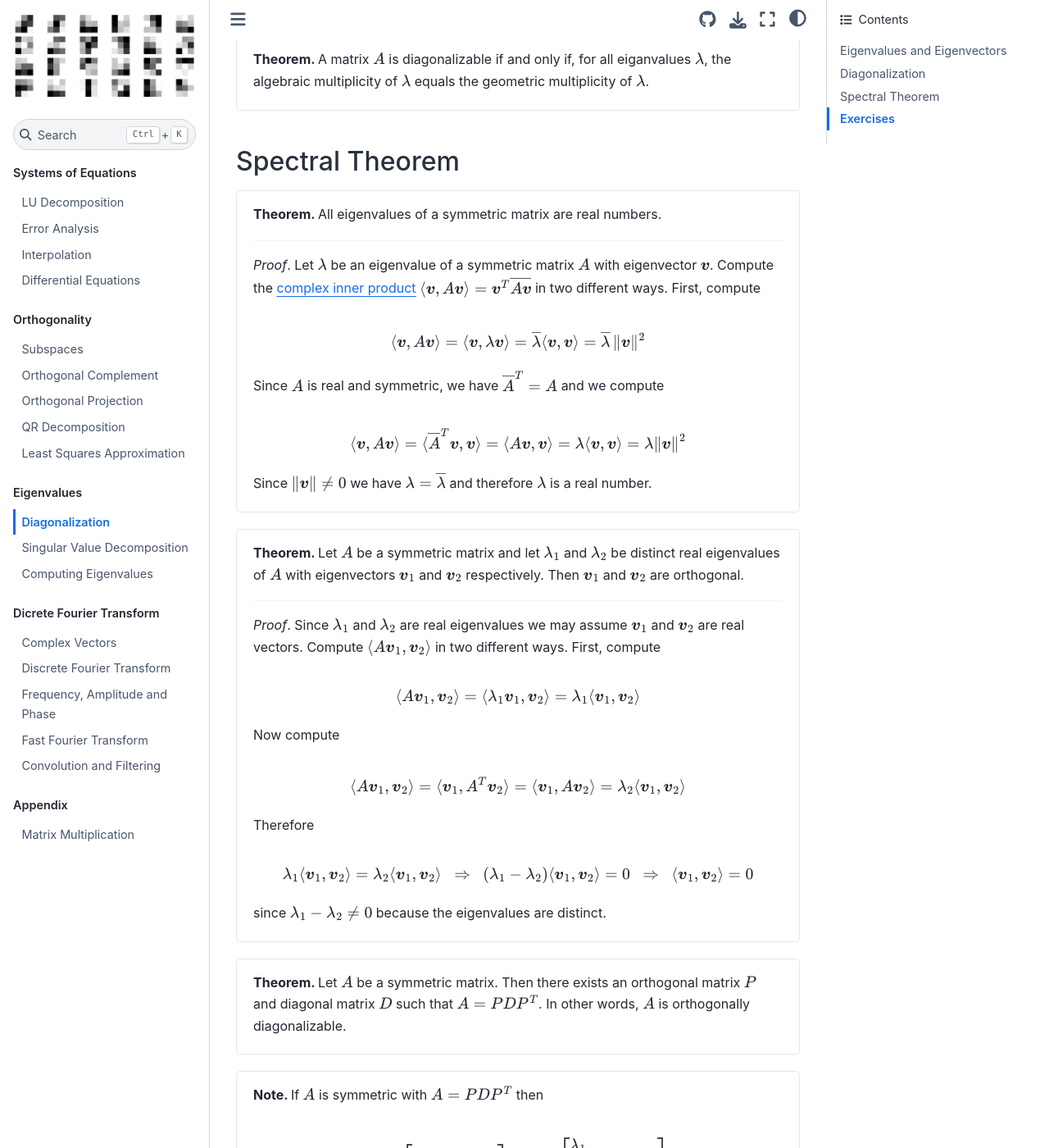
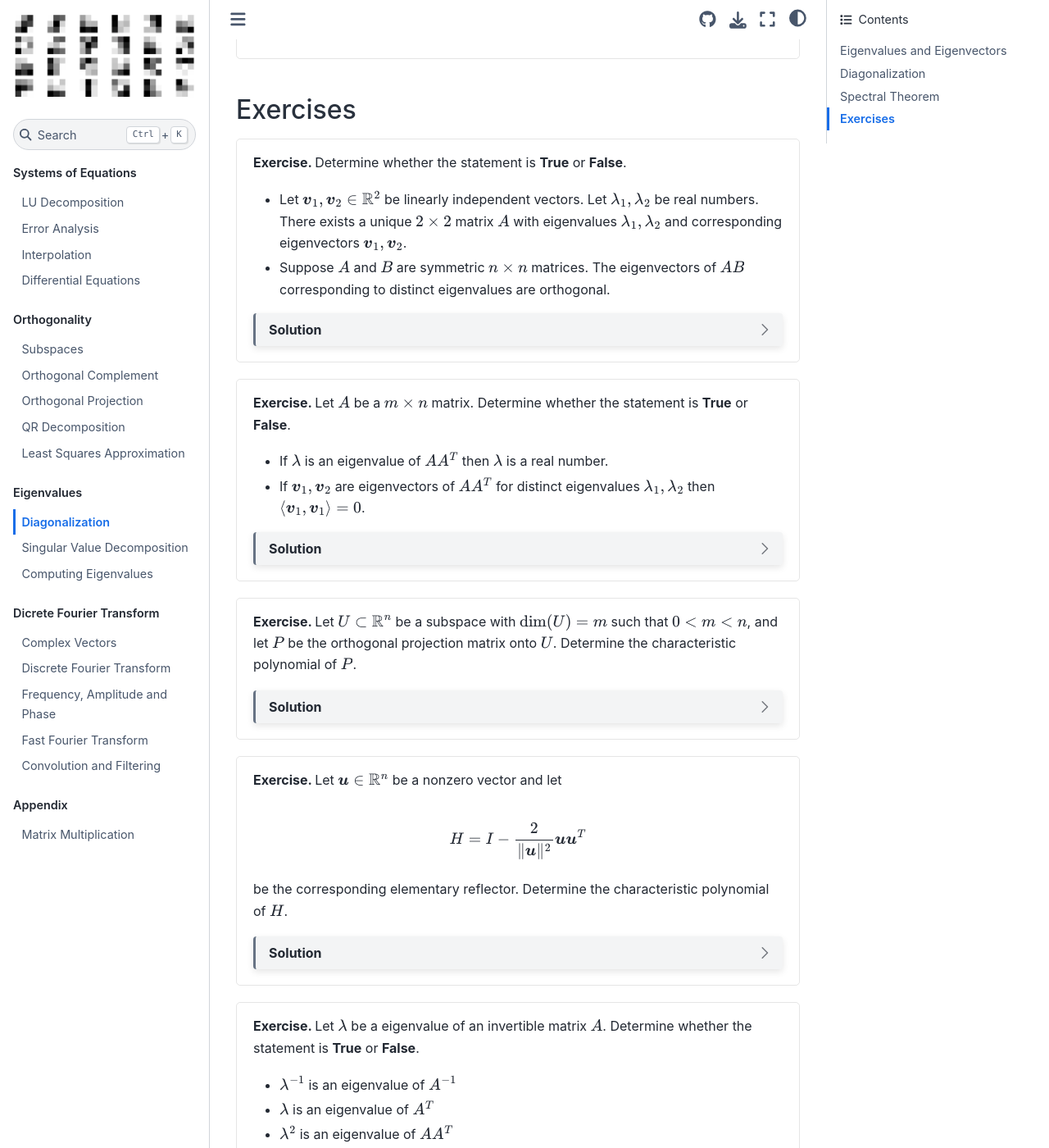
Before and after one commit to UBCMath/MATH307, a Jupyter Book: the page built from eigenvalues/diagonalization.md, in a window 1280 px wide and 1400 px high, scrolled down 3394 px. Shown: the whole window at 82% size. Built offline with Jupyter Book 1.0.4 settings and Sphinx 7.4.7 and the Sphinx Book theme 1.1.4, drawn with Linux system fonts in a browser that asks for light colours; pages that are not in the unit, such as notebooks, are missing from menus; some of the changed text lies outside the part shown.

Commit message:
Update section on diagonalization

`````diff
--- a/eigenvalues/diagonalization.md
+++ b/eigenvalues/diagonalization.md
@@ -1,17 +1,12 @@
 # Diagonalization
 
 ```{div} bigidea
-<p>
-
-* An $n \times n$ matrix $A$ is diagonalizable if and only if $A$ has $n$ linearly independent eigenvectors.
-* If $A$ is diagonalizable with $A = PDP^{-1}$ then the diagonal entries of $D$ are eigenvalues and the columns of $P$ are corresponding eigenvectors of $A$.
-* If $A$ is a real symmetric matrix then the eigenvalues of $A$ are real numbers, the eigenvectors (for distinct eigenvalues) are orthogonal, and $A$ is orthogonally diagonalizable, $A = PDP^T$.
-
-</p>
+An $n \times n$ matrix $A$ is diagonalizable if and only if $A$ has $n$ linearly independent eigenvectors. If a matrix $A$ is real and symmetric then it is diagonalizable, the eigenvalues are real numbers and the eigenvectors (for distinct eigenvalues) are orthogonal.
 ```
 
-```{div} note
-All matrices in this chapter are *real* unless explicitly stated otherwise.
+```{image} /img/03_01_01.png
+:width: 100%
+:align: center
 ```
 
 ## Eigenvalues and Eigenvectors
@@ -23,11 +18,7 @@
 A \boldsymbol{v} = \lambda \boldsymbol{v}
 $$
 
-for some nonzero vector $\boldsymbol{v}$. The vector $\boldsymbol{v}$ is called an **eigenvector** for the eigenvalue $\lambda$.
-```
-
-```{div} note
-Eigenvalues of a real matrix may be real *or* complex numbers.
+for some nonzero vector $\boldsymbol{v}$. The vector $\boldsymbol{v}$ is called an **eigenvector** for the eigenvalue $\lambda$. Eigenvalues of a real matrix may be real *or* complex numbers.
 ```
 
 ```{div} note
@@ -46,7 +37,7 @@
 c_A(x) = \det(A - xI)
 $$
 
-Then $c_A(x)$ has degree $n$ and the roots of $c_A(x)$ are the eigenvalues of $A$.
+where $I$ is the identity matrix. The polynomial $c_A(x)$ has degree $n$ and the roots of $c_A(x)$ are the eigenvalues of $A$.
 ```
 
 ## Diagonalization
@@ -55,16 +46,15 @@
 A matrix $A$ is **diagonalizable** if there exists an invertible matrix $P$ and a diagonal matrix $D$ such that $A = PD P^{-1}$.
 ```
 
-```{div} theorem
-If $A$ is diagonalizable with $A = PDP^{-1}$ then the diagonal entries of $D$ are eigenvalues of $A$ and the columns of $P$ are corresponding eigenvectors.
+````{div} theorem
+If $A$ is diagonalizable with $A = PDP^{-1}$ then the diagonal entries of $D$ are eigenvalues of $A$ and the columns of $P$ are the corresponding eigenvectors.
 
----
-
-*Proof*. Let $\boldsymbol{v}_1,\dots, \boldsymbol{v}_n$ be the columns of $P$ and let $\lambda_1,\dots,\lambda_n$ be the diagonal entries of $D$
+```{dropdown} Proof
+Let $\boldsymbol{v}_1,\dots, \boldsymbol{v}_n$ be the columns of $P$ and let $\lambda_1,\dots,\lambda_n$ be the diagonal entries of $D$
 
 $$
 P = \begin{bmatrix} & & \\ \boldsymbol{v}_1 & \cdots & \boldsymbol{v}_n \\ & & \end{bmatrix}
-\hspace{5mm}
+\hspace{10mm}
 D = \begin{bmatrix} \lambda_1 & & \\ & \ddots & \\ & & \lambda_n \end{bmatrix}
 $$
 
@@ -84,30 +74,43 @@
 
 Therefore $A \boldsymbol{v}_i = \lambda_i \boldsymbol{v}_i$ for each $i=1,\dots,n$.
 ```
+````
 
-```{div} theorem
-If $A$ has distinct eigenvalues, then $A$ is diagonalizable.
+````{div} theorem
+If $A$ has distinct eigenvalues then $A$ is diagonalizable.
 
----
+```{dropdown} Proof
+Let $\lambda_1,\dots,\lambda_n$ be the distinct eigenvalues of $A$. That is, $\lambda_i \not= \lambda_j$ for $i \ne j$. Each $\lambda_i$ has a corresponding eigenvector $\boldsymbol{v}_i$. Construct $P$ with eigenvectors in the columns
 
-*Proof*. Let $\lambda_1,\dots,\lambda_n$ be the distinct eigenvalues of $A$. That is, $\lambda_i \not= \lambda_j$ for $i \not= j$. Each $\lambda_i$ has a corresponding eigenvector $\boldsymbol{v}_i$. Let $\boldsymbol{v}_i$ be the $i$th column of $P$ and let $\lambda_i$ be the $i$th diagonal entry of $D$. Then $A = PDP^{-1}$.
+$$
+P = \begin{bmatrix} & & \\ \boldsymbol{v}_1 & \cdots & \boldsymbol{v}_n \\ & & \end{bmatrix}
+$$
+
+and construct $D$ with the eigenvalues in the diagonal entries
+
+$$
+D = \begin{bmatrix} \lambda_1 & & \\ & \ddots & \\ & & \lambda_n \end{bmatrix}
+$$
+
+Then $A = PDP^{-1}$ by construction.
 ```
+````
 
 ```{div} definition
 By the [Fundamental Theorem of Algebra](https://en.wikipedia.org/wiki/Fundamental_theorem_of_algebra), the characteristic polynomial of a matrix $A$ factors as a product
 
 $$
-c_A(x) = C \prod_{i=1}^k (x - \lambda_i)^{m_i}
+c_A(x) = \pm \prod_{i=1}^k (x - \lambda_i)^{m_i}
 $$
 
-where $\lambda_1, \dots, \lambda_k$ are the *distinct* eigenvalues of $A$ (and $C$ is a constant). The **algebraic multiplicity** of $\lambda_i$ is the power $m_i$ in the factored charactersitic polynomial. In other words, the algebraic multiplicity of $\lambda_i$ is the number of times $\lambda_i$ occurs as a root of the characteristic polynomial $c_A(x)$.
+where $\lambda_1, \dots, \lambda_k$ are the *distinct* eigenvalues of $A$. The **algebraic multiplicity** of $\lambda_i$ is the power $m_i$ in the factored charactersitic polynomial. In other words, the algebraic multiplicity of $\lambda_i$ is the number of times $\lambda_i$ occurs as a root of the characteristic polynomial $c_A(x)$.
 ```
 
 ```{div} definition
 Let $\lambda$ be an eigenvalue of $A$. The **geometric multiplicity** of $\lambda$ is the number of linearly independent eigenvectors corresponding to $\lambda$. In other words, the geometric multiplicity is the dimension of the **eigenspace** for $\lambda$
 
 $$
-E_{\lambda} = \{ \boldsymbol{v} \in \mathbb{R}^n : (A - \lambda I) \boldsymbol{v} = \boldsymbol{0} \}
+E_{\lambda} =  N(A - \lambda I) = \{ \boldsymbol{v} \in \mathbb{R}^n : (A - \lambda I) \boldsymbol{v} = \boldsymbol{0} \}
 $$
 ```
 
@@ -133,12 +136,11 @@
 
 ## Spectral Theorem
 
-```{div} theorem
+````{div} theorem
 All eigenvalues of a symmetric matrix are real numbers.
 
----
-
-*Proof*. Let $\lambda$ be an eigenvalue of a symmetric matrix $A$ with eigenvector $\boldsymbol{v}$. Compute the [complex inner product](standard_inner_product) $\langle \boldsymbol{v} , A \boldsymbol{v} \rangle = \boldsymbol{v}^T \overline{A \boldsymbol{v}}$ in two different ways. First, compute
+```{dropdown} Proof
+Let $\lambda$ be an eigenvalue of a symmetric matrix $A$ with eigenvector $\boldsymbol{v}$. Compute the complex inner product $\langle \boldsymbol{v} , A \boldsymbol{v} \rangle = \boldsymbol{v}^T \, \overline{A \boldsymbol{v}}$ in two different ways. First, compute
 
 $$
 \langle \boldsymbol{v} , A \boldsymbol{v} \rangle
@@ -159,13 +161,13 @@
 
 Since $\| \boldsymbol{v} \| \not= 0$ we have $\lambda = \overline{\lambda}$ and therefore $\lambda$ is a real number.
 ```
+````
 
-```{div} theorem
+````{div} theorem
 Let $A$ be a symmetric matrix and let $\lambda_1$ and $\lambda_2$ be distinct real eigenvalues of $A$ with eigenvectors $\boldsymbol{v}_1$ and $\boldsymbol{v}_2$ respectively. Then $\boldsymbol{v}_1$ and $\boldsymbol{v}_2$ are orthogonal.
 
----
-
-*Proof*. Since $\lambda_1$ and $\lambda_2$ are real eigenvalues we may assume $\boldsymbol{v}_1$ and $\boldsymbol{v}_2$ are real vectors. Compute $\langle A \boldsymbol{v}_1 , \boldsymbol{v}_2 \rangle$ in two different ways. First, compute
+```{dropdown} Proof
+Since $\lambda_1$ and $\lambda_2$ are real eigenvalues we may assume $\boldsymbol{v}_1$ and $\boldsymbol{v}_2$ are real vectors. Compute $\langle A \boldsymbol{v}_1 , \boldsymbol{v}_2 \rangle$ in two different ways. First, compute
 
 $$
 \langle A \boldsymbol{v}_1 , \boldsymbol{v}_2 \rangle
@@ -194,56 +196,94 @@
 
 since $\lambda_1 - \lambda_2 \not = 0$ because the eigenvalues are distinct.
 ```
+````
 
 ```{div} theorem
 Let $A$ be a symmetric matrix. Then there exists an orthogonal matrix $P$ and diagonal matrix $D$ such that $A = PDP^T$. In other words, $A$ is orthogonally diagonalizable.
 ```
 
-```{div} note
-If $A$ is symmetric with $A = PDP^T$ then
+## Exercises
+
+````{div} exercise
+Determine whether the statement is **True** or **False**.
+
+* Let $\boldsymbol{v}_1 , \boldsymbol{v}_2 \in \mathbb{R}^2$ be linearly independent vectors. Let $\lambda_1 , \lambda_2$ be real numbers. There exists a unique $2 \times 2$ matrix $A$ with eigenvalues $\lambda_1 , \lambda_2$ and corresponding eigenvectors $\boldsymbol{v}_1 , \boldsymbol{v}_2$.
+* Suppose $A$ and $B$ are symmetric $n \times n$ matrices. The eigenvectors of $AB$ corresponding to distinct eigenvalues are orthogonal.
+
+```{dropdown} Solution
+* True
+* False
+```
+````
+
+````{div} exercise
+Let $A$ be a $m \times n$ matrix. Determine whether the statement is **True** or **False**.
+
+* If $\lambda$ is an eigenvalue of $AA^T$ then $\lambda$ is a real number.
+* If $\boldsymbol{v}_1 , \boldsymbol{v}_2$ are eigenvectors of $AA^T$ for distinct eigenvalues $\lambda_1 , \lambda_2$ then $\langle \boldsymbol{v}_1 , \boldsymbol{v}_1 \rangle = 0$.
+
+```{dropdown} Solution
+* True
+* True
+```
+````
+
+````{div} exercise
+Let $U \subset \mathbb{R}^n$ be a subspace with $\mathrm{dim}(U) = m$ such that $0 < m < n$, and let $P$ be the orthogonal projection matrix onto $U$. Determine the characteristic polynomial of $P$.
+
+```{dropdown} Solution
+$$
+c_P(x) = \pm (x-1)^m x^{n-m}
+$$
+```
+````
+
+````{div} exercise
+Let $\boldsymbol{u} \in \mathbb{R}^n$ be a nonzero vector and let
 
 $$
-P = \begin{bmatrix} & & \\ \boldsymbol{v}_1 & \cdots & \boldsymbol{v}_n \\ & & \end{bmatrix}
-\hspace{5mm}
-D = \begin{bmatrix} \lambda_1 & & \\ & \ddots & \\ & & \lambda_n \end{bmatrix}
+H = I - \frac{2}{\| \boldsymbol{u} \|^2} \boldsymbol{u} \boldsymbol{u}^T
 $$
 
-where $\lambda_1,\dots,\lambda_n$ are the eigenvalues of $A$ with corresponding orthonormal eigenvectors $\boldsymbol{v}_1,\dots,\boldsymbol{v}_n$.
+be the corresponding elementary reflector. Determine the characteristic polynomial of $H$.
+
+```{dropdown} Solution
+$$
+c_H(x) = \pm (x-1)^{n-1} (x+1)
+$$
 ```
+````
 
-## Exercises
+````{div} exercise
+Let $\lambda$ be a eigenvalue of an invertible matrix $A$. Determine whether the statement is **True** or **False**.
 
-**Exercise 1.** Determine whether the statement is **True** or **False**.
+* $\lambda^{-1}$ is an eigenvalue of $A^{-1}$
+* $\lambda$ is an eigenvalue of $A^T$
+* $\lambda^2$ is an eigenvalue of $AA^T$
+* $\lambda$ is an eigenvalue of $BAB^{-1}$ for any invertible matrix $B$
+* $\lambda \ne 0$
 
-* Let $ \boldsymbol{v}_1 , \boldsymbol{v}_2 \in \mathbb{R}^2 $ be linearly independent vectors. Let $ \lambda_1 , \lambda_2 $ be real numbers. Then there exists a unique 2 by 2 matrix $ A $ with eigenvalues $ \lambda_1 , \lambda_2 $ and corresponding eigenvectors $ \boldsymbol{v}_1 , \boldsymbol{v}_2$.
-* Let $ \boldsymbol{u} \in \mathbb{R}^n $ be a nonzero vector and let $ H = I - \frac{2}{\| \boldsymbol{u} \|^2} \boldsymbol{u} \boldsymbol{u}^T $ be the corresponding elementary reflector. Then $\lambda = -1$ is an eigenvalue of $H$ with multiplicity 1.
-*  Let $ U \subset \mathbb{R}^n $ be a subspace with $ \mathrm{dim}(U) = m $ such that $ 0 < m < n$, and let $ P $ be the orthogonal projection matrix onto $ U $. Then $ \lambda = 0 $ is an eigenvalue for $ P $ with multiplicity $ m $.
-* Suppose $A$ and $B$ are symmetric $n \times n$ matrices. Then the eigenvectors of $AB$ corresponding to distinct eigenvalues are orthogonal.
-* Let $ A $ be any $ m \times n $ matrix. If $ \lambda $ is an eigenvalue of $ AA^T $ then $ \lambda $ is a real number and $ \lambda \geq 0 $.
-* Let $ A $ be any $ m \times n $ matrix. If $ \boldsymbol{v}_1 , \boldsymbol{v}_2 $ are eigenvectors of $ AA^T $ for distinct eigenvalues then $ \boldsymbol{v}_1 \cdot \boldsymbol{v}_1 = 0 $.
-* Let $ \boldsymbol{u} \in \mathbb{R}^n $ and let $ H = I - \frac{2}{\| \boldsymbol{u} \|^2} \boldsymbol{u} \boldsymbol{u}^T $ be the corresponding elementary reflector. The characteristic polynomial of $ H $ is $ (x-1)^{n-1}(x+1)$.
-* Let $ P $ be an orthogonal projection matrix. All the eigenvalues of $ P $ are either 1 or 0.
+```{dropdown} Solution
+* True
+* True
+* False
+* True
+* True
+```
+````
 
-**Exercise 2.** Let $ \lambda $ be a (nonzero) eigenvalue of an invertible matrix $A$. Select all **True** statements.
-
-* $\lambda^{-1}$ is an eigenvalue of $ A^{-1} $
-* $\lambda$ is an eigenvalue of $ A^T $
-* $\lambda^2$ is an eigenvalue of $ AA^T $
-* $\lambda$ is an eigenvalue of $ PAP^{-1} $ for any invertible matrix $ P $
-* $\lambda \not= 0$
-
-**Exercise 3.** Let $ \lambda $ be an eigenvalue of an invertible matrix $ A $. Select all **True** statements.
-
-* $ \lambda^{-1} $ is an eigenvalue of $ A^{-1} $
-* $ \lambda $ is an eigenvalue of $ A^T $
-* $ \lambda^2 $ is an eigenvalue of $ AA^T $
-* $ \lambda $ is an eigenvalue of $ PAP^{-1} $ for any invertible matrix $ P $
-* $ \lambda \not= 0 $
-
-**Exercise 4.** Suppose $ A $ is a symmetric $ 3 \times 3 $ matrix with distinct eigenvalues $ \lambda_1 , \lambda_2 , \lambda_3 $ and eigenvectors
+````{div} exercise
+Suppose $ A $ is a symmetric $ 3 \times 3 $ matrix with distinct eigenvalues $ \lambda_1 , \lambda_2 , \lambda_3 $ and eigenvectors
 
 $$
 \boldsymbol{v}_1 = \begin{bmatrix} 1 \\ 1 \\ 1 \end{bmatrix} \hspace{10mm} \boldsymbol{v}_2 = \begin{bmatrix} 1 \\ 0 \\ -1 \end{bmatrix}
 $$
 
-Determine eigenvector $ \boldsymbol{v}_3 $ for eigenvalue $ \lambda_3 $.
+Find an eigenvector $\boldsymbol{v}_3$ for eigenvalue $\lambda_3$.
+
+```{dropdown} Solution
+$$
+\boldsymbol{v}_3 = \left[ \begin{array}{r} 1 \\ -2 \\ 1 \end{array} \right]
+$$
+```
+````
`````
Also changed, not shown: img/03_01_01.png (added), img/images.ipynb.
